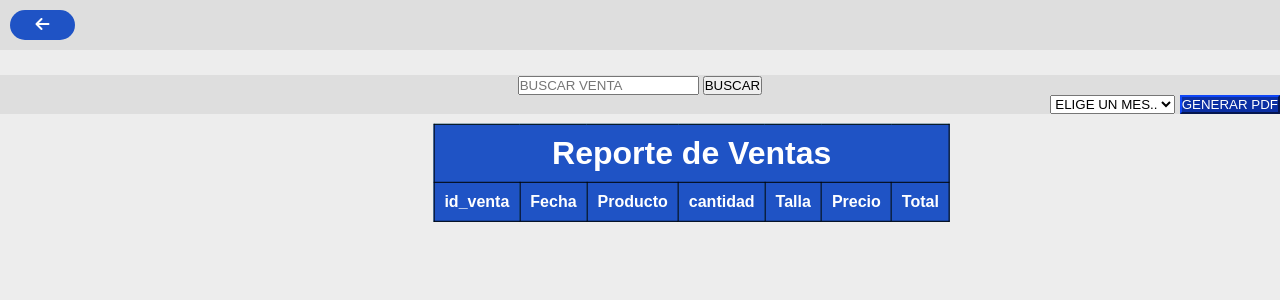
After one commit to AldahirLopez/Sistema_Ventas_Online, a PHP site: page /ventas/administrador/registros/reporte_ventas.php in a window 1280 px wide. The commit adds this page. Shown: the top 300 px of the page. Run offline with PHP 8.4, Linux system fonts and the light colour scheme; lists and menus that the app fills with data are empty.

Commit message:
Guardando cambios reporte venta

```diff
--- a/administrador/menu.php
+++ b/administrador/menu.php
@@ -129,7 +129,7 @@ if(isset($_SESSION['user'])){
 						<button class="buy-btn" onclick="reventas()">Ir a reporte de ventas</button>
 						<script type="text/javascript">
 						function reventas(){
-							window.location.href="../reporte_ventas.php";
+							window.location.href="registros/reporte_ventas.php";
 						}
 						</script>
 
--- a/repoMes.php
+++ b/administrador/registros/repoMes.php
@@ -1,6 +1,6 @@
 <?php
 //conexion
-include 'registros/conexion.php';
+include("../../registros/conexion.php");
 $link=mysqli_connect('localhost','root','','sistema_online');
 ///variabñles
 
@@ -47,7 +47,7 @@ switch ($mes) {
 ?>
 
 <?php
-include "fpdf/fpdf.php";
+include "../../fpdf/fpdf.php";
 
 
 date_default_timezone_set("America/Mexico_City");
--- /dev/null
+++ b/administrador/registros/reporte_ventas.php
@@ -0,0 +1,163 @@
+<?php
+    include("../../registros/conexion.php");
+    include_once '../../servicios/sesion/user.php';
+    include_once '../../servicios/sesion/user_session.php';
+
+      ?>
+      <!DOCTYPE html>
+    <html lang="en" dir="ltr">
+      <head>
+        <meta charset="utf-8">
+        <title> Reporte Ventas</title>
+        <!-- mio -->
+        <script src="https://code.jquery.com/jquery-3.4.1.js"></script>
+        <link href="../../fontawesome/css/all.css" rel="stylesheet">
+        <link rel="stylesheet" href="https://cdnjs.cloudflare.com/ajax/libs/lightslider/1.1.6/css/lightslider.css" integrity="sha512-+1GzNJIJQ0SwHimHEEDQ0jbyQuglxEdmQmKsu8KI7QkMPAnyDrL9TAnVyLPEttcTxlnLVzaQgxv2FpLCLtli0A==" crossorigin="anonymous" referrerpolicy="no-referrer" />
+        <!-- Css -->
+        <link rel="stylesheet" href="../../css/listar_pedidos.css">
+        <link rel="stylesheet" href="../../css/listar_productos.css">
+        <link rel="stylesheet" href="../../css/admin-header.css">
+        <link rel="stylesheet" href="../../css/menu_admi.css">
+        <style type="text/css">
+        body {
+    background-color: #80808024;
+}
+        </style>
+      </head>
+      <body>
+    <header>
+
+    <style type="text/css">
+      form{
+  background-color: black;
+  border-style: 1;
+  border:0px solid white;
+  cursor: pointer;
+  background-color: black;
+  color: white;
+  font-family: 'Roboto', sans-serif;
+  background-color: #80808024;
+}
+/* estilo etiqueta*/
+form label{
+	width:72px;
+	font-weight:bold;
+	display:inline-block;
+}
+
+    </style>
+     <script src="js/menu.js"> </script>
+   </header>
+<div class="menu">
+<button class="botons" onclick="login()"><i class="fas fa-arrow-left"></i></button>
+    <script type="text/javascript">
+      function login(){
+        window.location.href="../menu.php";
+      }
+    </script>
+</div>
+   <!--Buscador de ventas-->
+
+   <form class="nav" method="POST" action="reporte_ventas-busqueda.php" onSubmit="return validarForm(this)" style="text-align:center">
+
+    <!--<input type="month" id="mes" name="mes">-->
+
+    <input type="text" placeholder="BUSCAR VENTA" name="palabra" id="palabra">
+
+    <input type="submit" value="BUSCAR" name="buscar">
+
+
+</form>
+
+
+<script type="text/javascript">
+    function validarForm(formulario)
+    {
+        if(formulario.palabra.value.length==0)
+        { //¿Tiene 0 caracteres?
+          if(formulario.mes.value.length==0) {
+            formulario.palabra.focus();  // Damos el foco al control
+            alert('Debes rellenar este campo'); //Mostramos el mensaje
+            <?php
+            $vari=1;?>
+            return false;
+        }
+         } //devolvemos el foco
+         return true; //Si ha llegado hasta aquí, es que todo es correcto
+     }   $vari=0;
+</script>
+
+<?php
+                    //creamos tabla reporte
+                    ?>
+                    <div>
+                        <form action="verifi.php" target="_blank" method="POST" style="text-align:right">
+                            <div class="form-group row">
+                                    <select class="custom-select" id="mes" name="mes" required>
+                                        <option value="" disabled selected>ELIGE UN MES..</option>
+                                        <option value="1">ENERO</option>
+                                        <option value="2">FEBRERO</option>
+                                        <option value="3">MARZO</option>
+                                        <option value="4">ABRIL</option>
+                                        <option value="5">MAYO</option>
+                                        <option value="6">JUNIO</option>
+                                       <!-- <option value="7">JULIO</option>
+                                        <option value="8">AGOSTO</option>
+                                        <option value="9">SEPTIEMBRE</option>
+                                        <option value="10">OCTUBRE</option>
+                                        <option value="11">NOVIEMBRE</option>
+                                        <option value="12">DICIEMBRE</option>-->
+                                    </select>
+
+
+                              <button type="submit" style="background-color: #0b2fa3; border-color: #0b2fa3; color:#ffffff">GENERAR PDF</button>
+                            </div>
+                        </form>
+
+     <!--ventas-->
+     <table style="align-content: flex-end" >
+
+      <tr><th colspan="9"><h1>Reporte de Ventas</h1></th></tr>
+      <tr>
+
+      <th>id_venta</th>
+      <th>Fecha</th>
+      <th>Producto</th>
+      <th>cantidad</th>
+      <th>Talla</th>
+      <th>Precio</th>
+      <th>Total</th>
+
+
+      </tr>
+
+      <?php
+      $fechaActual = date('d-m-Y');
+
+     if($vari==0){
+      $resultado=$conexion ->query("SELECT vpro.id_venta, vpro.id_producto, vpro.cantidad, vpro.talla,vpro.precio, ven.total, ven.fecha ,
+      ven.id_venta from venta_productos vpro INNER JOIN venta ven on (vpro.id_venta=ven.id_venta) where ven.fecha like '%$fechaActual%'") or die($conexion -> error);
+      while($mostrar=mysqli_fetch_array($resultado)){
+               ?>
+               <tr>
+               <td><?php echo $mostrar['id_venta'] ?></td>
+               <td><?php echo $mostrar['fecha'] ?></td>
+               <td><?php echo $mostrar['id_producto'] ?></td>
+               <td><?php echo $mostrar['cantidad'] ?></td>
+              <td><?php echo $mostrar['talla'] ?></td>
+              <td><?php echo $mostrar['precio'] ?></td>
+              <td><?php echo $mostrar['total'] ?></td>
+             </tr>
+             <?php
+             }
+    }
+
+      ?>
+
+      </table>
+						</div>
+    </body>
+  </html>
+<?php
+
+?>
--- a/css/index.css
+++ b/css/index.css
@@ -8,7 +8,6 @@
     display: flex;
     flex-wrap: wrap;
     max-width: 1200px;
-    margin: 0px auto;
   }
 
   .slider-heading h3{
--- a/index_accesorios.php
+++ b/index_accesorios.php
@@ -10,6 +10,7 @@ session_start();
     <script src="https://code.jquery.com/jquery-3.4.1.js"></script>
     <link href="fontawesome/css/all.css" rel="stylesheet">
     <link href="fontawesome/css/all.css" rel="stylesheet">
+    <link rel="stylesheet" href="https://cdnjs.cloudflare.com/ajax/libs/lightslider/1.1.6/css/lightslider.css" integrity="sha512-+1GzNJIJQ0SwHimHEEDQ0jbyQuglxEdmQmKsu8KI7QkMPAnyDrL9TAnVyLPEttcTxlnLVzaQgxv2FpLCLtli0A==" crossorigin="anonymous" referrerpolicy="no-referrer" />
     <!-- Css -->
     <link rel="stylesheet" href="css/header.css">
     <link rel="stylesheet" href="css/index.css">
--- a/index_ropa_salud.php
+++ b/index_ropa_salud.php
@@ -7,6 +7,7 @@
     <script src="https://code.jquery.com/jquery-3.4.1.js"></script>
     <link href="fontawesome/css/all.css" rel="stylesheet">
     <link href="fontawesome/css/all.css" rel="stylesheet">
+    <link rel="stylesheet" href="https://cdnjs.cloudflare.com/ajax/libs/lightslider/1.1.6/css/lightslider.css" integrity="sha512-+1GzNJIJQ0SwHimHEEDQ0jbyQuglxEdmQmKsu8KI7QkMPAnyDrL9TAnVyLPEttcTxlnLVzaQgxv2FpLCLtli0A==" crossorigin="anonymous" referrerpolicy="no-referrer" />
     <!-- Css -->
     <link rel="stylesheet" href="css/header.css">
     <link rel="stylesheet" href="css/index.css">
@@ -23,7 +24,7 @@
         <section class="products-slider">
         <!--heading-------------------------------->
         <div class="slider-heading">
-            <h3> Agregado <span> Recientemente.</span></h3>
+        <h3 > Agregado <span style="color:white"> Recientemente.</span></h3>
         </div>
         <!--product-container---------------------->
         <div class="product-container">
--- a/index_ropa_tecnologia.php
+++ b/index_ropa_tecnologia.php
@@ -6,7 +6,7 @@
     <!-- mio -->
     <script src="https://code.jquery.com/jquery-3.4.1.js"></script>
     <link href="fontawesome/css/all.css" rel="stylesheet">
-    <link href="fontawesome/css/all.css" rel="stylesheet">
+    <link rel="stylesheet" href="https://cdnjs.cloudflare.com/ajax/libs/lightslider/1.1.6/css/lightslider.css" integrity="sha512-+1GzNJIJQ0SwHimHEEDQ0jbyQuglxEdmQmKsu8KI7QkMPAnyDrL9TAnVyLPEttcTxlnLVzaQgxv2FpLCLtli0A==" crossorigin="anonymous" referrerpolicy="no-referrer" />
     <!-- Css -->
     <link rel="stylesheet" href="css/header.css">
     <link rel="stylesheet" href="css/index.css">
@@ -23,7 +23,7 @@
         <section class="products-slider">
         <!--heading-------------------------------->
         <div class="slider-heading">
-            <h3> Agregado <span> Recientemente.</span></h3>
+            <h3 > Agregado <span style="color:white"> Recientemente.</span></h3>
         </div>
         <!--product-container---------------------->
         <div class="product-container">
```
Also changed, not shown: administrador/registros/reporte_vTodo.php (renamed from reporte_vTodo.php, +16 -10 lines), administrador/registros/reporte_ventas-busqueda.php (renamed from reporte_ventas.php, +9 -9 lines), css/header.css (+4 -6 lines).
